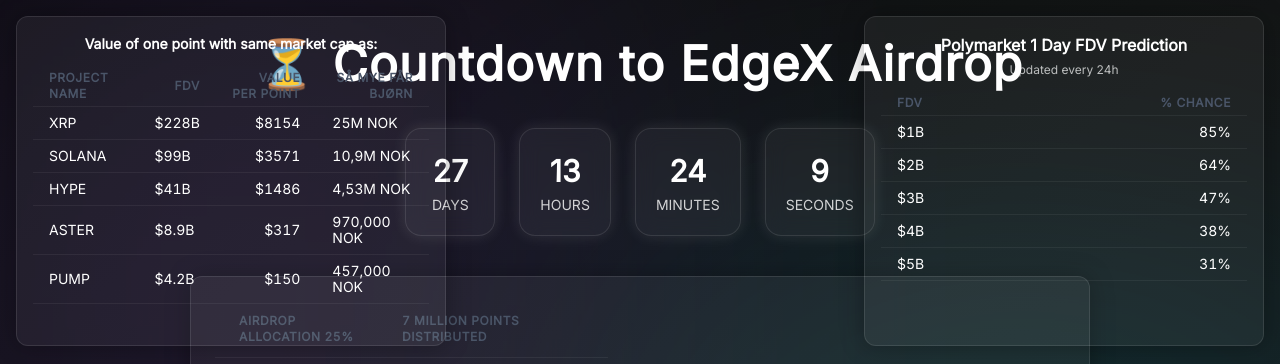
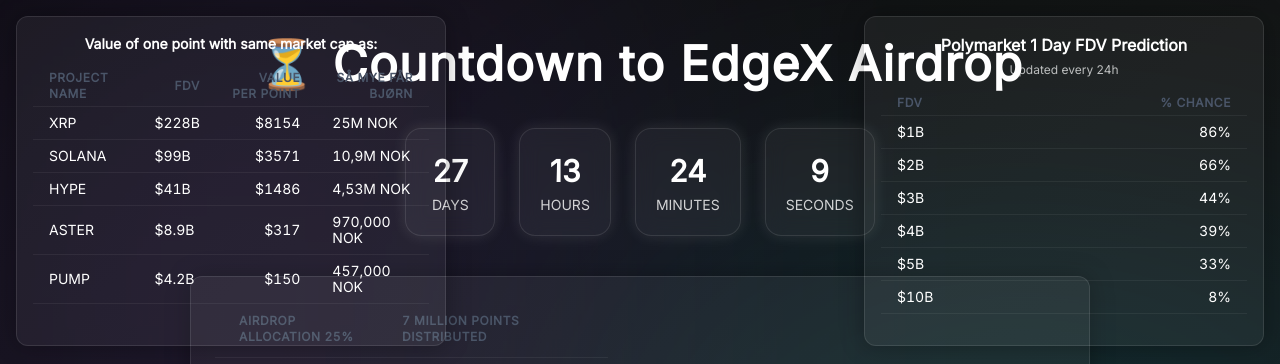
Before and after one commit to djluisnani/EdgexCountdownAirdrop, a React (Vite) app in the folder project/client/: page / in a window 1280 px wide. Shown: the top 364 px of the page. Built offline with nearby package versions, Linux system fonts and the light colour scheme.

Commit message:
updated the % numbers and added 10B option

```diff
--- a/project/client/src/App.tsx
+++ b/project/client/src/App.tsx
@@ -192,23 +192,27 @@
             <Tbody>
               <Tr>
                 <Td>$1B</Td>
-                <Td isNumeric>85%</Td>
+                <Td isNumeric>86%</Td>
               </Tr>
               <Tr>
                 <Td>$2B</Td>
-                <Td isNumeric>64%</Td>
+                <Td isNumeric>66%</Td>
               </Tr>
               <Tr>
                 <Td>$3B</Td>
-                <Td isNumeric>47%</Td>
+                <Td isNumeric>44%</Td>
               </Tr>
               <Tr>
                 <Td>$4B</Td>
-                <Td isNumeric>38%</Td>
+                <Td isNumeric>39%</Td>
               </Tr>
               <Tr>
                 <Td>$5B</Td>
-                <Td isNumeric>31%</Td>
+                <Td isNumeric>33%</Td>
+              </Tr>
+              <Tr>
+                <Td>$10B</Td>
+                <Td isNumeric>8%</Td>
               </Tr>
             </Tbody>
           </Table>
```
